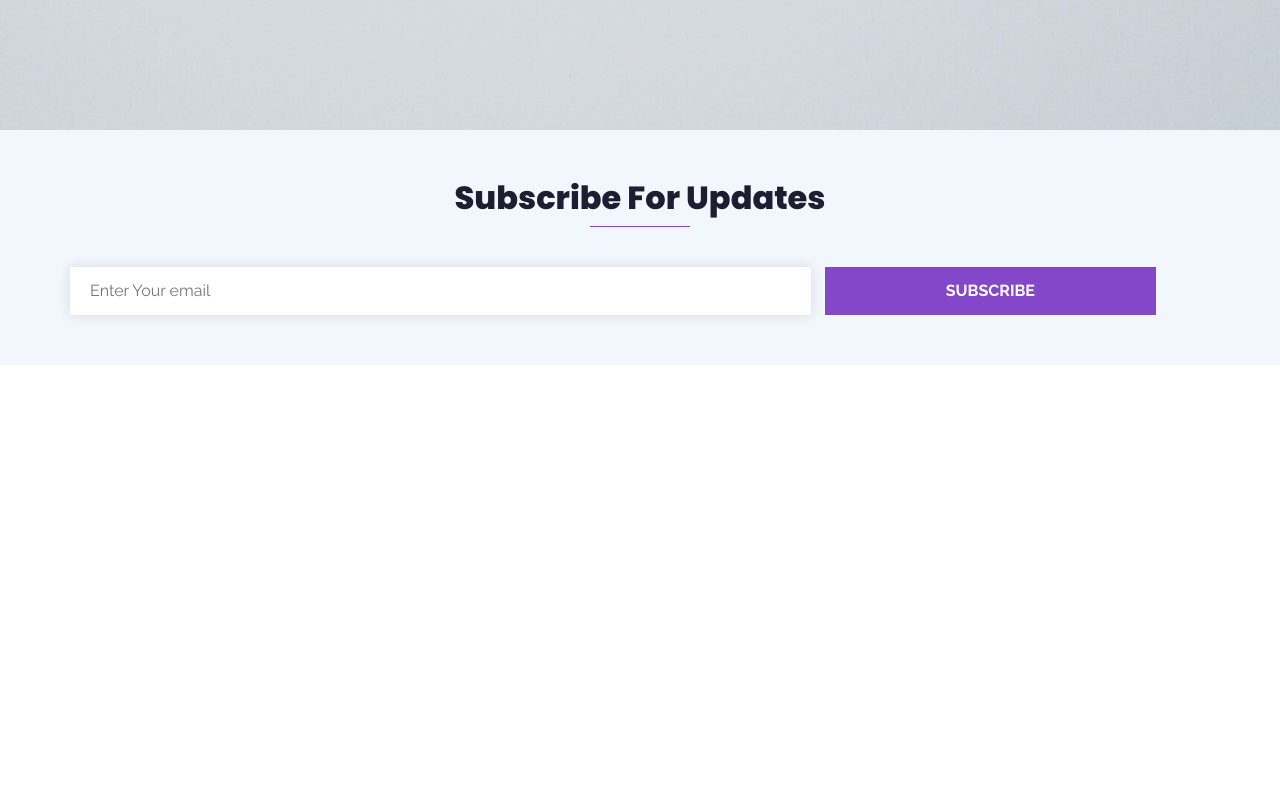
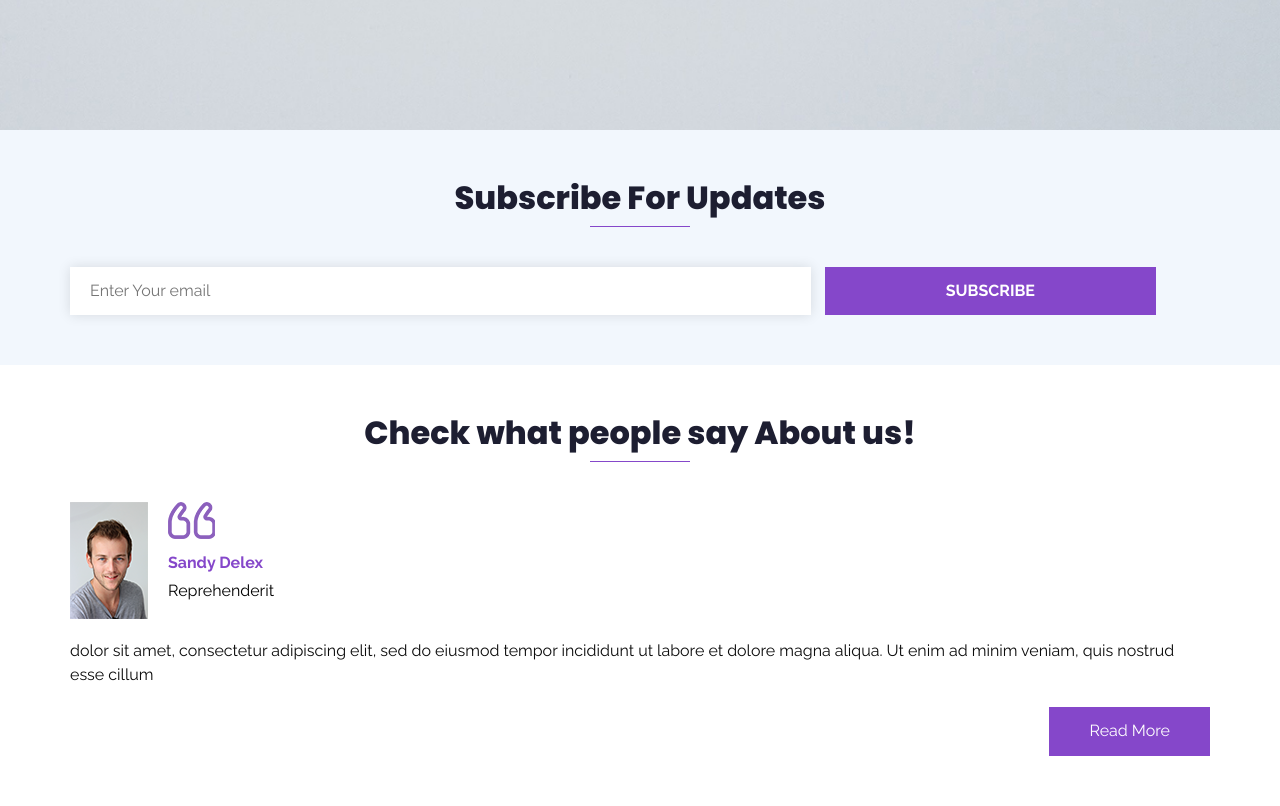
Before and after one commit to Cisco1cisco/UXOS-Template, a plain HTML site: page index.html in a window 1280 px wide. Shown: the part 2961-3767 px from the top of the page. Before the commit the page ends 3326 px from the top, so only its background shows below. Drawn offline with nearby package versions, Linux system fonts and the light colour scheme.

Commit message:
Added the Testimonial Section

```diff
--- a/css/main.css
+++ b/css/main.css
@@ -722,3 +722,41 @@ header .list ul li a:hover {
 }
 
 /* End Subscribe */
+
+/* Start Testimonial */
+
+.testimonial {
+    padding-top: var(--section-padd, 50px);
+    padding-bottom: var(--section-padd, 50px);
+}
+
+.testimonial .container .head {
+    display: flex;
+    margin-bottom: 20px;
+}
+
+.testimonial .container .head>img {
+    margin-right: 20px;
+}
+
+.testimonial .container .head .info img {
+    margin-bottom: 10px;
+}
+
+.testimonial .container .head .info h6 {
+    font-size: 16px;
+    color: var(--main-color, #8547ca);
+    margin-bottom: 10px;
+}
+
+.testimonial .container p {
+    margin-bottom: 20px;
+    color: var(--para-color, #0c0c0c);
+    line-height: 1.5;
+}
+
+.testimonial .container a {
+    margin-left: auto;
+}
+
+/* End Testimonial */
--- a/index.html
+++ b/index.html
@@ -184,6 +184,24 @@
         </div>
     </div>
     <!-- End Subscribe -->
+    <!-- Start Testimonial -->
+    <div class="testimonial">
+        <h2 class="main-title">Check what people say About us!</h2>
+        <div class="container">
+            <div class="head">
+                <img src="./photos/client.png" alt="photo">
+                <div class="info">
+                    <img src="./photos/quote.png" alt="photo">
+                    <h6>Sandy Delex</h6>
+                    <span>Reprehenderit</span>
+                </div>
+            </div>
+            <p>dolor sit amet, consectetur adipiscing elit, sed do eiusmod tempor incididunt ut labore et dolore magna
+                aliqua. Ut enim ad minim veniam, quis nostrud esse cillum</p>
+            <a href="#" class="used">Read More</a>
+        </div>
+    </div>
+    <!-- End Testimonial -->
 </body>
 
 </html>
```
Also changed, not shown: photos/client.png (added), photos/quote.png (added).
